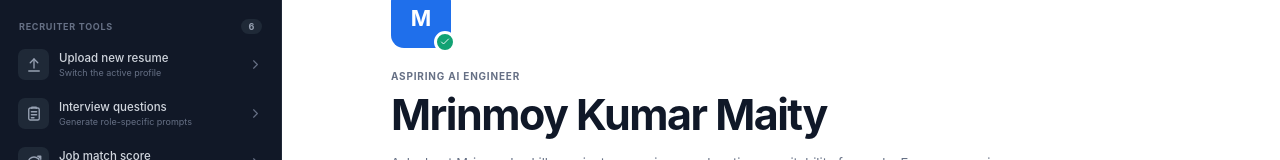
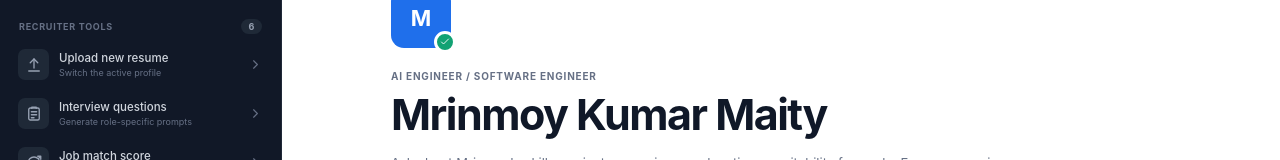
Before and after one commit to mrinmoykumarmaity/own_ai, a React (Vite) app in the folder Frontend/: page / in a window 1280 px wide. Shown: the part 142-302 px from the top of the page. Built offline with nearby package versions, Linux system fonts and the light colour scheme.

Commit message:
Update candidate role title

```diff
--- a/Frontend/src/App.jsx
+++ b/Frontend/src/App.jsx
@@ -521,7 +521,7 @@ export default function App() {
           {activeChat.messages.length === 0 ? (
             <section className="welcome">
               <div className="welcome-logo-wrap"><div className="welcome-logo">M</div><span className="welcome-status"><Icon name="check" size={12} /></span></div>
-              <p className="welcome-kicker">ASPIRING AI ENGINEER</p>
+              <p className="welcome-kicker">AI ENGINEER / SOFTWARE ENGINEER</p>
               <h1>Mrinmoy Kumar Maity</h1>
               <p className="welcome-copy">Ask about Mrinmoy&apos;s skills, projects, experience, education or suitability for a role. Every answer is grounded in the active resume.</p>
               <div className="suggestions">
```
